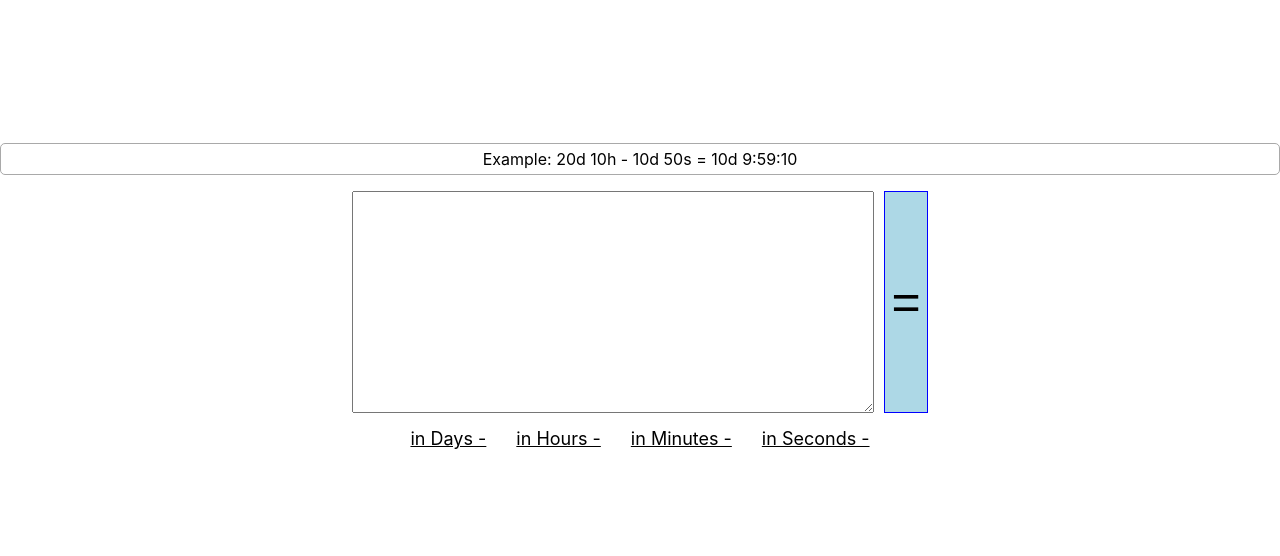
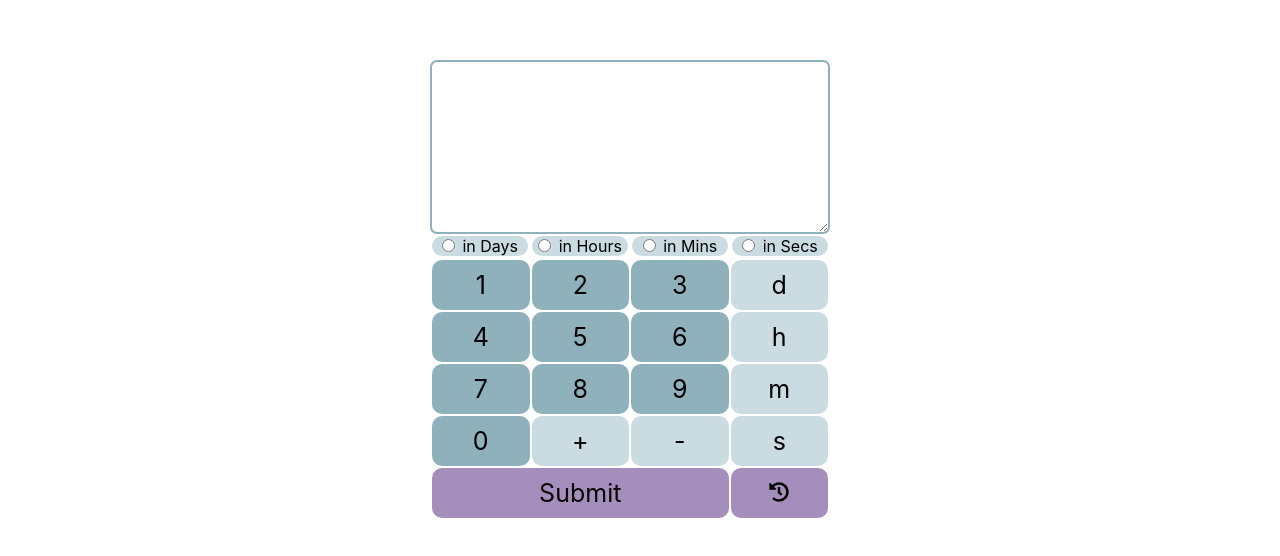
Before and after one commit to Lucas-Levandoski/time-calculator, a React (Create React App) app: page / in a window 1280 px wide. Shown: the part 110-666 px from the top of the page. Built offline with nearby package versions, Linux system fonts and the light colour scheme.

Commit message:
first look of the calculator

```diff
--- a/package.json
+++ b/package.json
@@ -13,6 +13,7 @@
     "mathjs": "^9.3.0",
     "react": "^17.0.2",
     "react-dom": "^17.0.2",
+    "react-icons": "^4.2.0",
     "react-scripts": "4.0.3",
     "typescript": "^4.2.3",
     "web-vitals": "^1.1.1"
--- a/src/components/calculator/index.css
+++ b/src/components/calculator/index.css
@@ -1,54 +1,28 @@
 .calc-container {
-  height: 100vh;
   display: flex;
   justify-content: center;
-  flex-direction: column;
-}
-
-.calc-form {
-  display: flex;
-  justify-content: center;
+  flex-direction: row;
   align-items: center;
 }
 
-.example-text {
-  padding: 5px;
-  border: 1px solid darkgray;
-  border-radius: 5px;
+svg {
+  font-size: 20px;
+}
+.calc-form {
+  margin: auto;
+  display: flex;
+  flex-direction: column;
+  justify-content: center;
+  text-align: center;
+  min-width: 400px;
 }
 
 .calc-input {
-  width: 500px;
-  height: 200px;
   font-size: 20px;
   padding: 10px;
-  overflow-y: auto;
-  overflow-wrap: break-word;
-}
-
-.calc-results {
-  height: 40px;
-  display: flex;
-  justify-content: center;
-}
-
-.calc-results p {
-  margin: 15px;
-  text-decoration: underline;
-  font-size: 18px;
-}
-
-.calc-result {
-  font-weight: bold;
-}
-
-.submit-button {
-  border: 1px solid blue;
-  background-color: lightblue;
-  height: 100%;
-  font-size: 50px;
-  margin-left: 10px;
-  cursor: pointer;
+  height: 150px;
+  border-radius: 7px;
+  border: 2px solid #8EB1BC;
 }
 
 .error-popup {
@@ -70,3 +44,56 @@
   color: red;
   font-weight: bold;
 }
+
+table.calc-keyboard {
+  width: 100%;
+}
+
+.calc-keyboard td {
+  width: 60px;
+  padding: 10px;
+  border-radius: 10px;
+  font-size: 25px;
+  cursor: pointer;
+}
+
+.is-number {
+  background-color: #8EB1BC;
+}
+
+.is-operation {
+  background-color: #CADBE1;
+}
+
+.is-command {
+  background-color: #A58EBC;
+}
+
+.result-type-list {
+  display: flex;
+  width: 100%;
+}
+
+.result-type-list span {
+  width: 100%;
+  margin: 2px;
+  background-color: #CADBE1;
+  border-radius: 20px;
+}
+
+.result-type-list input {
+  margin-left: 0;
+}
+
+.history-frame {
+  transition: width ease-in-out 1.5s;
+  margin-left: 20px;
+  display: flex;
+  min-height: 100%;
+  width: 0;
+  overflow: hidden;
+}
+
+.should-show-history {
+  width: 100%;
+}
--- a/src/components/calculator/index.tsx
+++ b/src/components/calculator/index.tsx
@@ -1,17 +1,30 @@
-import React, { useState } from 'react';
+/* eslint-disable jsx-a11y/no-noninteractive-element-interactions */
+/* eslint-disable jsx-a11y/click-events-have-key-events */
+import React, { useState, useRef } from 'react';
+import { FaHistory } from 'react-icons/fa';
 import { SecondsToDays, SecondsToHours, SecondsToMinutes } from '../../functions/seconds-to';
 import EquationToSeconds from '../../functions/equation-to-seconts';
 import ValidateInput from '../../functions/validate-input';
+import History, { IEquation } from '../history';
 
 import './index.css';
 
 export default function Calculator() {
   const [calcInput, setCalcInput] = useState('');
-  const [inDays, setInDays] = useState('');
-  const [inHours, setInHours] = useState('');
-  const [inMinutes, setInMinutes] = useState('');
-  const [inSeconds, setInSeconds] = useState('');
+  const [resultType, setResultType] = useState('days');
   const [errorInput, setErrorInput] = useState(null);
+  const [showHistory, setShowHistory] = useState(false);
+  const [history, setHistory] = useState<IEquation[]>([]);
+
+  const addEquationToHistory = (equation: string, result: string) => {
+    if (history.length === 6) {
+      history.splice(0, 1);
+      history.push({ equation, result });
+    } else {
+      history.push({ equation, result });
+    }
+    setHistory(history);
+  };
 
   const executeOperations = (operations: string[]) => {
     const hasError = ValidateInput(operations);
@@ -21,10 +34,26 @@ export default function Calculator() {
 
       const totalSeconds = EquationToSeconds(operations);
 
-      setInDays(SecondsToDays(totalSeconds));
-      setInHours(SecondsToHours(totalSeconds));
-      setInMinutes(SecondsToMinutes(totalSeconds));
-      setInSeconds(totalSeconds);
+      let result = '';
+
+      switch (resultType) {
+        case 'days':
+          result = SecondsToDays(totalSeconds);
+          break;
+        case 'hours':
+          result = SecondsToHours(totalSeconds);
+          break;
+        case 'minutes':
+          result = SecondsToMinutes(totalSeconds);
+          break;
+        case 'seconds':
+          result = totalSeconds;
+          break;
+        default:
+      }
+
+      addEquationToHistory(calcInput, result);
+      setCalcInput(result);
     } else {
       setErrorInput(hasError);
     }
@@ -43,22 +72,69 @@ export default function Calculator() {
     executeOperations(splitedText);
   };
 
+  const addCharacter = (character: string) => {
+    setCalcInput(calcInput + character);
+  };
+
   return (
     <div className="calc-container">
-      <p className="example-text">Example: 20d 10h - 10d 50s = 10d 9:59:10</p>
+      <div>
         <form onSubmit={submitCalcInput} className="calc-form">
           <textarea
             className="calc-input"
             value={calcInput}
             onChange={(e) => setCalcInput(e.target.value)}
           />
-        <button className="submit-button" type="submit">=</button>
+          <div className="result-type-list">
+            <span>
+              <input type="radio" value="days" name="timeType" /> in Days
+            </span>
+            <span>
+              <input type="radio" value="hours" name="timeType" /> in Hours
+            </span>
+            <span>
+              <input type="radio" value="minutes" name="timeType" /> in Mins
+            </span>
+            <span>
+              <input type="radio" value="seconds" name="timeType" /> in Secs
+            </span>
+          </div>
+          <table className="calc-keyboard">
+            <tbody>
+              <tr>
+                <td className="is-number" onClick={() => addCharacter('1')}>1</td>
+                <td className="is-number" onClick={() => addCharacter('2')}>2</td>
+                <td className="is-number" onClick={() => addCharacter('3')}>3</td>
+                <td className="is-operation" onClick={() => addCharacter('d ')}>d</td>
+              </tr>
+              <tr>
+                <td className="is-number" onClick={() => addCharacter('4')}>4</td>
+                <td className="is-number" onClick={() => addCharacter('5')}>5</td>
+                <td className="is-number" onClick={() => addCharacter('6')}>6</td>
+                <td className="is-operation" onClick={() => addCharacter('h ')}>h</td>
+              </tr>
+              <tr>
+                <td className="is-number" onClick={() => addCharacter('7')}>7</td>
+                <td className="is-number" onClick={() => addCharacter('8')}>8</td>
+                <td className="is-number" onClick={() => addCharacter('9')}>9</td>
+                <td className="is-operation" onClick={() => addCharacter('m ')}>m</td>
+              </tr>
+              <tr>
+                <td className="is-number" onClick={() => addCharacter('0')}>0</td>
+                <td className="is-operation" onClick={() => addCharacter('+ ')}>+</td>
+                <td className="is-operation" onClick={() => addCharacter('- ')}>-</td>
+                <td className="is-operation" onClick={() => addCharacter('s ')}>s</td>
+              </tr>
+              <tr>
+                <td className="is-command" colSpan={3} onClick={submitCalcInput}>Submit</td>
+                <td className="is-command" onClick={() => setShowHistory(!showHistory)}><FaHistory /></td>
+              </tr>
+            </tbody>
+          </table>
         </form>
-      <div className="calc-results">
-        <p>in Days - <span className="calc-result">{inDays}</span></p>
-        <p>in Hours - <span className="calc-result">{inHours}</span></p>
-        <p>in Minutes - <span className="calc-result">{inMinutes}</span></p>
-        <p>in Seconds - <span className="calc-result">{inSeconds}</span></p>
+      </div>
+      <div className={`history-frame ${showHistory ? 'should-show-history' : ''}`}>
+        <History equationsHistory={history} />
       </div>
       <span className={`error-popup ${errorInput ? 'should-show-error' : ''}`}>sentence <span className="error-string">{errorInput}</span> is not supported</span>
     </div>
--- /dev/null
+++ b/src/components/history/index.css
@@ -0,0 +1,47 @@
+.history-container {
+  min-width: 300px;
+  max-height: 100%;
+  padding: 0;
+  overflow: hidden;
+  border-radius: 15px;
+}
+
+.history-table {
+  width: 100%;
+  height: 100%;
+  max-height: 100%;
+  overflow-y: scroll;
+}
+
+.history-table tr {
+  padding: 10px;
+  height: 80px;
+}
+
+.history-table p {
+  cursor: pointer;
+  padding: 3px;
+}
+
+.equation-box {
+  margin: 5px 5px 0 5px;
+  text-align: left;
+}
+
+.result-box {
+  margin: 0 5px 5px 5px;
+  text-align: right;
+}
+
+.history-table p:hover {
+  border-radius: 5px;
+  border: solid 2px blueviolet;
+}
+
+.history-table tr:nth-child(odd) td {
+  background-color: #CADBE1;
+}
+
+.history-table tr:nth-child(even) td {
+  background-color: #8EB1BC;
+}
--- /dev/null
+++ b/src/components/history/index.tsx
@@ -0,0 +1,88 @@
+import React, { useState } from 'react';
+
+import './index.css';
+
+export interface IEquation {
+  equation: string;
+  result: string;
+}
+
+export default function History(props: any) {
+  const { equationsHistory } = props;
+
+  return (
+    <div className="history-container">
+      <table cellSpacing={0} className="history-table">
+        <tbody>
+          <tr>
+            <td>
+              {equationsHistory[0]
+                ? (
+                  <>
+                    <p className="equation-box">{equationsHistory[0].equation}</p>
+                    <p className="result-box">{equationsHistory[0].result}</p>
+                  </>
+                )
+                : <></>}
+            </td>
+          </tr>
+          <tr>
+            <td>
+              {equationsHistory[1]
+                ? (
+                  <><p className="equation-box">{equationsHistory[1].equation}</p>
+                    <p className="result-box">{equationsHistory[1].result}</p>
+                  </>
+                )
+                : <></>}
+            </td>
+          </tr>
+          <tr>
+            <td>
+              {equationsHistory[2]
+                ? (
+                  <><p className="equation-box">{equationsHistory[2].equation}</p>
+                    <p className="result-box">{equationsHistory[2].result}</p>
+                  </>
+                )
+                : <></>}
+            </td>
+          </tr>
+          <tr>
+            <td>
+              {equationsHistory[3]
+                ? (
+                  <><p className="equation-box">{equationsHistory[3].equation}</p>
+                    <p className="result-box">{equationsHistory[3].result}</p>
+                  </>
+                )
+                : <></>}
+            </td>
+          </tr>
+          <tr>
+            <td>
+              {equationsHistory[4]
+                ? (
+                  <><p className="equation-box">{equationsHistory[4].equation}</p>
+                    <p className="result-box">{equationsHistory[4].result}</p>
+                  </>
+                )
+                : <></>}
+            </td>
+          </tr>
+          <tr>
+            <td>
+              {equationsHistory[5]
+                ? (
+                  <><p className="equation-box">{equationsHistory[5].equation}</p>
+                    <p className="result-box">{equationsHistory[5].result}</p>
+                  </>
+                )
+                : <></>}
+            </td>
+          </tr>
+        </tbody>
+      </table>
+    </div>
+  );
+}
--- a/src/functions/seconds-to.tsx
+++ b/src/functions/seconds-to.tsx
@@ -8,7 +8,7 @@ export function SecondsToDays(fromSeconds: number) {
   const minutes = Math.floor(toDays / 60);
   toDays -= minutes * 60;
   const seconds = toDays;
-  return `${days}d ${hours}:${minutes}:${seconds}`;
+  return `${days}d ${hours}h ${minutes}m ${seconds}s `;
 }
 
 export function SecondsToHours(fromSeconds: number) {
@@ -18,7 +18,7 @@ export function SecondsToHours(fromSeconds: number) {
   const minutes = Math.floor(toHours / 60);
   toHours -= minutes * 60;
   const seconds = toHours;
-  return `${hours}:${minutes}:${seconds}`;
+  return `${hours}h ${minutes}m ${seconds}s `;
 }
 
 export function SecondsToMinutes(fromSeconds: number) {
@@ -26,5 +26,5 @@ export function SecondsToMinutes(fromSeconds: number) {
   const minutes = Math.floor(toMinutes / 60);
   toMinutes -= minutes * 60;
   const seconds = toMinutes;
-  return `${minutes}:${seconds}`;
+  return `${minutes}m ${seconds}s `;
 }
--- a/src/pages/landing-page/index.css
+++ b/src/pages/landing-page/index.css
@@ -1,4 +1,12 @@
-.calc-input {
-  width: 500px;
-  height: 200px;
+.landing-page {
+  min-height: 100vh;
+  /* background-color: black; */
 }
+
+.calc-frame {
+  display: flex;
+  height: 100vh;
+  width: 100vw;
+  align-items: center;
+  justify-content: center;
+}
--- a/src/pages/landing-page/index.tsx
+++ b/src/pages/landing-page/index.tsx
@@ -5,8 +5,10 @@ import './index.css';
 
 export default function LandingPage() {
   return (
-    <div>
-      <Calculator />
+    <div className="landing-page">
+      <div className="calc-frame">
+        <Calculator />
+      </div>
     </div>
   );
 }
```
Also changed, not shown: 1 other file (tests, documents, lock files or other folders). Lines whose indentation alone changed are shown as unchanged.
